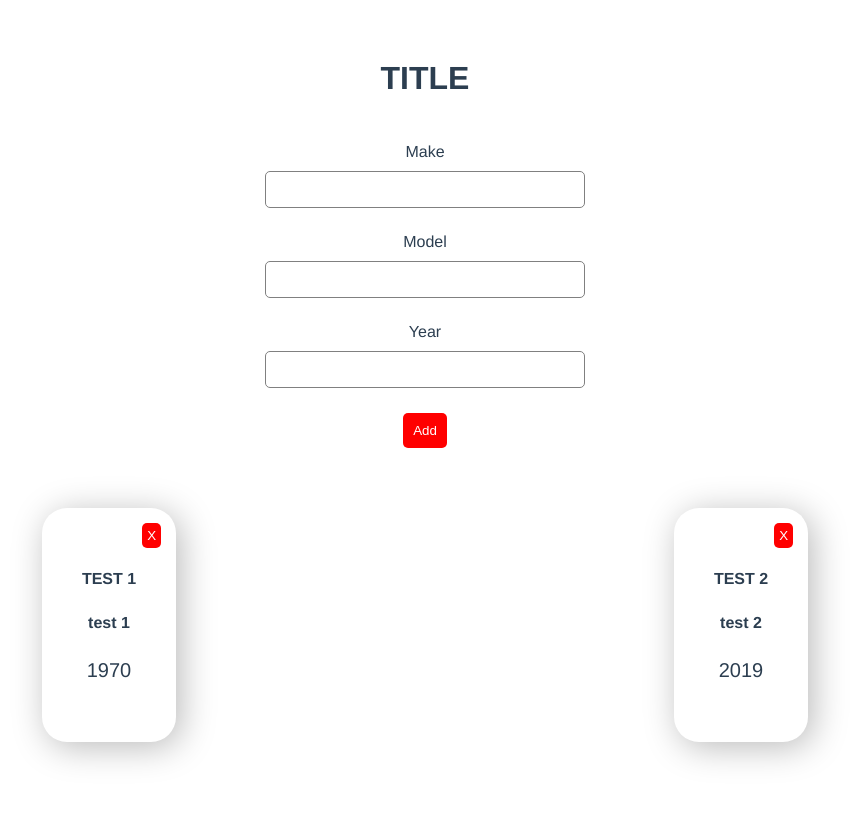
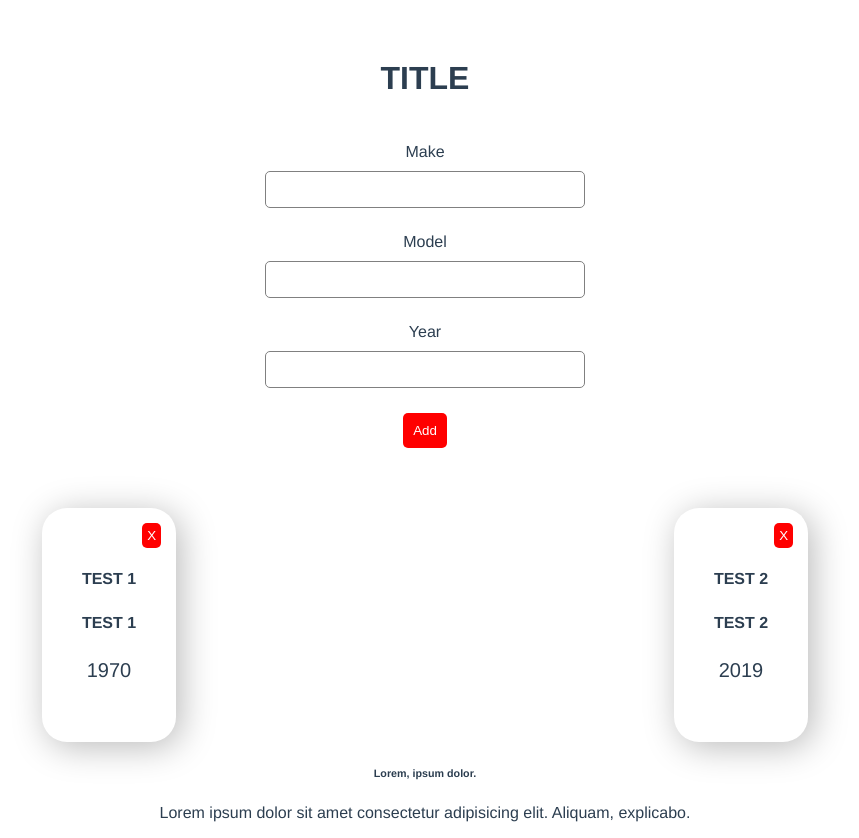
Before and after one commit to serge-prysiazhnyi/vue_course, a Vue app: page / in a window 1280 px wide. Shown: the whole page, without its empty margins (215-1074 px from the left). Before the commit the page ends 800 px from the top, so only its background shows below. Built offline with nearby package versions, Linux system fonts and the light colour scheme.

Commit message:
slot test, filter sample

```diff
--- a/src/App.vue
+++ b/src/App.vue
@@ -15,6 +15,14 @@
         @delete-car-card="deleteCarCard"
       ></app-car>
     </div>
+    <app-test>
+      <h6 slot="title">
+        Lorem, ipsum dolor.
+      </h6>
+      <p slot="text">
+        Lorem ipsum dolor sit amet consectetur adipisicing elit. Aliquam, explicabo.
+      </p>
+    </app-test>
   </div>
 </template>
 
@@ -22,6 +30,7 @@
 /* eslint-disable no-console */
 import Car from './components/car.vue';
 import ListManager from './components/listManager';
+import Test from './components/test';
 
 export default {
   data() {
@@ -45,7 +54,8 @@ export default {
   name: 'app',
   components: {
     appCar: Car,
-    appListManager: ListManager
+    appListManager: ListManager,
+    appTest: Test
   },
   methods: {
     addCar(make, model, year, id) {
--- /dev/null
+++ b/src/color.js
@@ -0,0 +1,9 @@
+export default {
+/* eslint-disable no-console */
+    bind(el, bindings, vnode) {
+        el.style.color = "red";
+        console.log(bindings);
+        console.log(vnode);
+    }
+/* eslint-enable no-console */
+}
--- a/src/components/car.vue
+++ b/src/components/car.vue
@@ -1,7 +1,7 @@
 <template>
     <div class="car-card">
-        <h4 class="make">{{ make }}</h4>
-        <h5 class="model">{{ model }}</h5>
+        <h4 class="make">{{ make | uppercase }}</h4>
+        <h5 class="model">{{ model | uppercase }}</h5>
         <p class="year">{{ year }}</p>
         <button class="btn-delete" @click="deleteCarCard">X</button>
     </div>
@@ -28,7 +28,12 @@ export default {
         deleteCarCard(e) {
             this.$emit('delete-car-card', e.target.parentElement.dataset.id);
         }
-    }
+    },
+    // filters: {
+    //     uppercase(value) {
+    //         return value.toUpperCase();
+    //     }
+    // }
 }
 /* eslint-enable no-console */
 
@@ -43,7 +48,7 @@ export default {
 
     }
     .make {
-        text-transform: uppercase;
+        // text-transform: uppercase;
     }
     .model {
         font-size: 16px;
--- /dev/null
+++ b/src/components/test.vue
@@ -0,0 +1,16 @@
+<template>
+    <div>
+        <slot name="title"></slot>
+        <slot name="text"></slot>
+    </div>
+</template>
+
+<script>
+export default {
+
+}
+</script>
+
+<style lang="scss" scoped>
+
+</style>
--- a/src/main.js
+++ b/src/main.js
@@ -1,7 +1,14 @@
-import Vue from 'vue'
-import App from './App.vue'
+import Vue from 'vue';
+import App from './App.vue';
+// import colorDerective from './color';
 
-Vue.config.productionTip = false
+// todo
+// Vue.derective('colored');
+Vue.filter('uppercase', (value) => {
+  return value.toUpperCase();
+})
+
+Vue.config.productionTip = false;
 
 new Vue({
   render: h => h(App),
```
